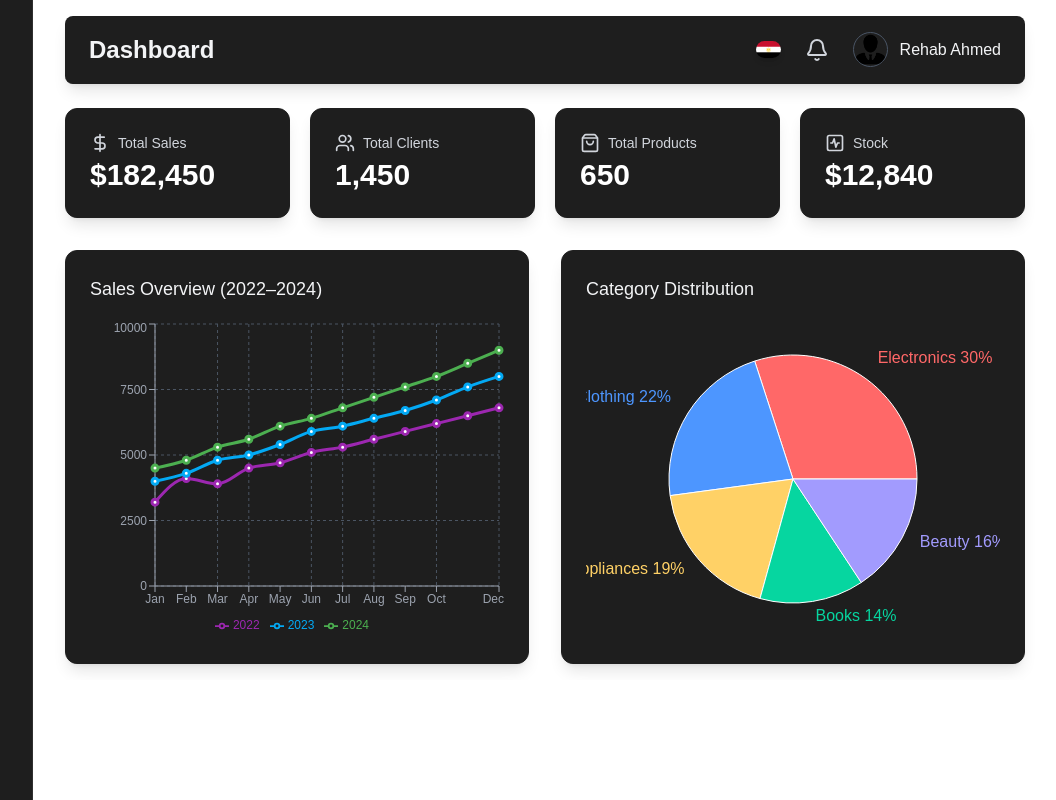
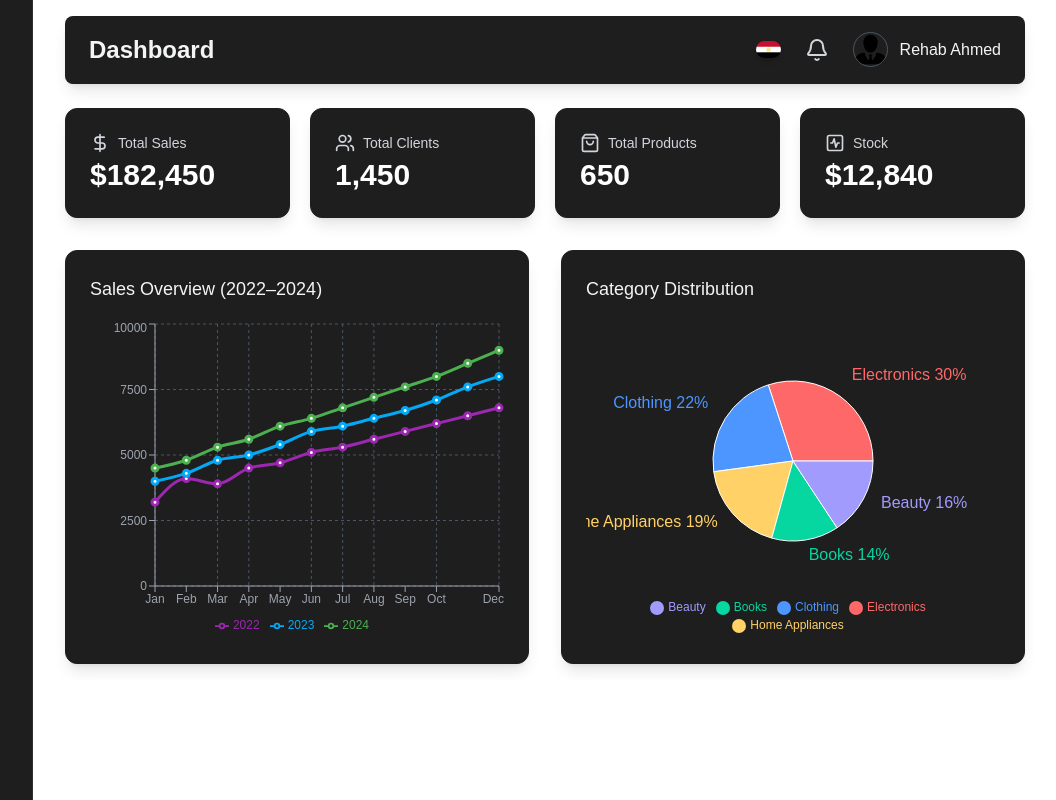
Before and after one commit to Rehab-Ahmed2001/Admin-Dashboard, a Next.js app: page /overview in a window 1280 px wide. Shown: the whole page, without its empty margins (223-1279 px from the left). Built offline with nearby package versions, Linux system fonts and the light colour scheme.

Commit message:
Added Category Distribution

```diff
--- a/app/components/CategoryDistributionCart.jsx
+++ b/app/components/CategoryDistributionCart.jsx
@@ -1,12 +1,21 @@
 "use client";
 
 import React, { useEffect, useState } from "react";
-import { Cell, Pie, PieChart, ResponsiveContainer, Tooltip } from "recharts";
+import {
+  Cell,
+  Legend,
+  Pie,
+  PieChart,
+  ResponsiveContainer,
+  Tooltip,
+} from "recharts";
+import { motion } from "framer-motion";
 
 const COLORS = ["#FF6868", "#4D96FF", "#FFD166", "#06D6A0", "#A29BFE"];
 
 export default function CategoryDistributionCart() {
   const [categoryData, setCategoryData] = useState([]);
+  const [isSmallorMediumScreen, setIsSmallorMediumScreen] = useState(false);
 
   useEffect(() => {
     fetch("/data.json")
@@ -14,9 +23,22 @@ export default function CategoryDistributionCart() {
       .then((data) => setCategoryData(data.Categories || []))
       .catch((error) => console.error("Error fetching data:", error));
   }, []);
-
+  useEffect(() => {
+    const updateScreenSize = () => {
+      setIsSmallorMediumScreen(window.innerWidth <= 768);
+    };
+    updateScreenSize();
+    window.addEventListener("resize", updateScreenSize);
+    return () => window.removeEventListener("resize", updateScreenSize);
+  }, []);
+  const outerRadius = isSmallorMediumScreen ? 60 : 80;
   return (
-    <div className="bg-[#1e1e1e] backdrop-blur-md shadow-lg rounded-xl p-4 md:p-6 border border-[#1f1f1f] mx-2 md:mx-0">
+    <motion.div
+      className="bg-[#1e1e1e] backdrop-blur-md shadow-lg rounded-xl p-4 md:p-6 border border-[#1f1f1f] mx-2 md:mx-0"
+      initial={{ opacity: 0, y: 20 }}
+      animate={{ opacity: 1, y: 0 }}
+      transition={{ delay: 0.3, duration: 0.5 }}
+    >
       <h2 className="text-base md:text-lg font-medium mb-4 text-gray-100 text-center md:text-left">
         Category Distribution
       </h2>
@@ -29,6 +51,7 @@ export default function CategoryDistributionCart() {
               cx="50%"
               cy="50%"
               labelLine={false}
+              outerRadius={outerRadius}
               dataKey="value"
               label={({ name, percent }) =>
                 `${name} ${(percent * 100).toFixed(0)}%`
@@ -42,10 +65,25 @@ export default function CategoryDistributionCart() {
                   />
                 ))}
             </Pie>
-            <Tooltip />
+            <Tooltip
+              contentStyle={{
+                backgroundColor: "rgba(31,41,55,0.8)",
+                borderBlock: "#4b5563",
+                borderRadius: "8px",
+                padding: "10px",
+                fontSize: "12px",
+              }}
+              itemStyle={{ color: "#e5e7eb" }}
+            />
+            <Legend
+              iconType="circle"
+              layout="horizontal"
+              align="center"
+              wrapperStyle={{ fontSize: 12 }}
+            />
           </PieChart>
         </ResponsiveContainer>
       </div>
-    </div>
+    </motion.div>
   );
 }
```
